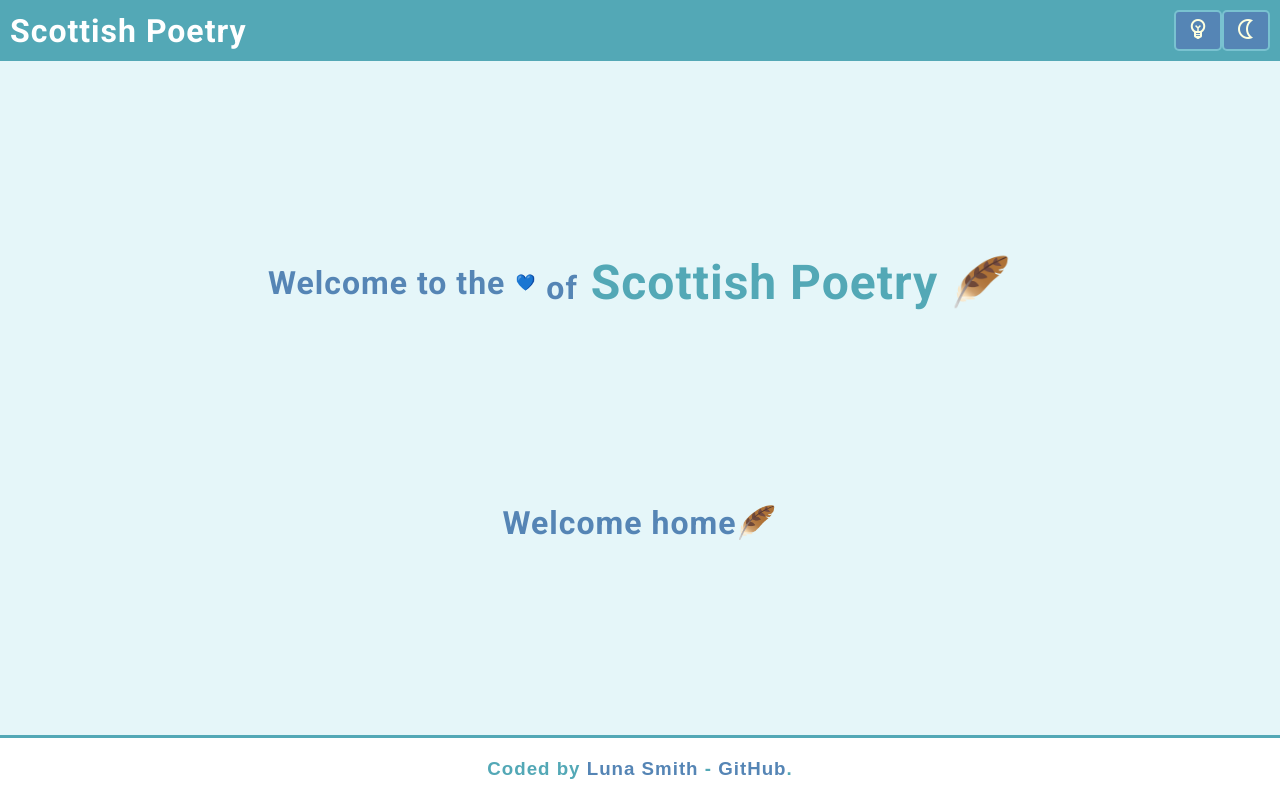
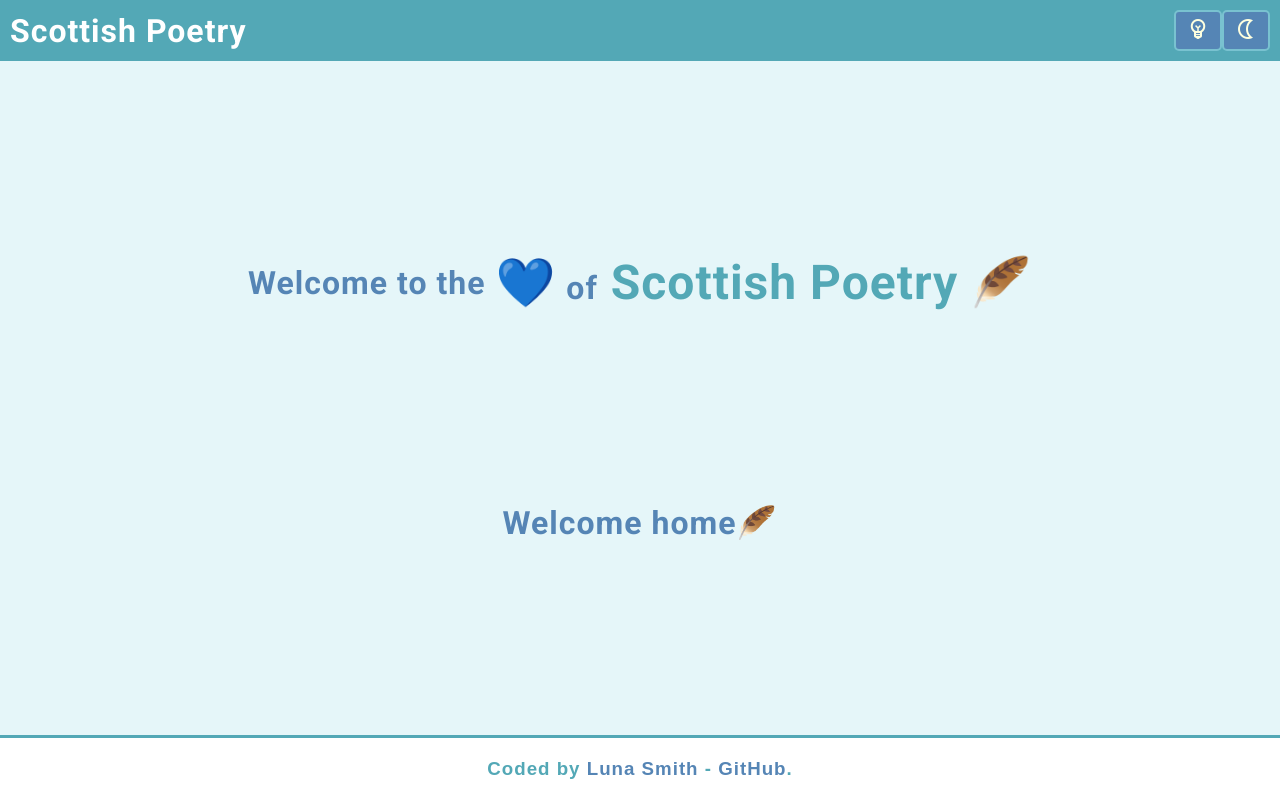
Before and after one commit to Lu-Smith/poetry-react, a React (Vite) app: page / in a window 1280 px wide. Built offline with nearby package versions, Linux system fonts and the light colour scheme.

Commit message:
Updated index.css

```diff
--- a/src/index.css
+++ b/src/index.css
@@ -30,6 +30,10 @@ h2 {
   color: #5585b5;
 }
 
+.heart {
+  font-size: 3rem;
+}
+
 #canvas1 {
   background: #e5f6f9;
   width: 100%;
```
